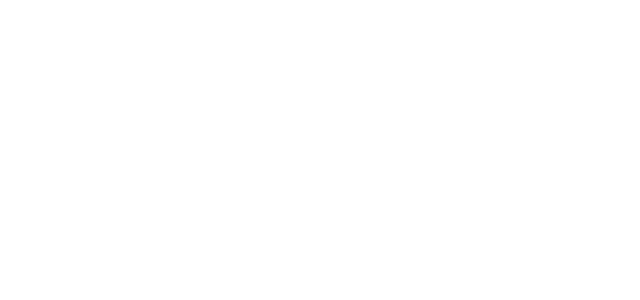
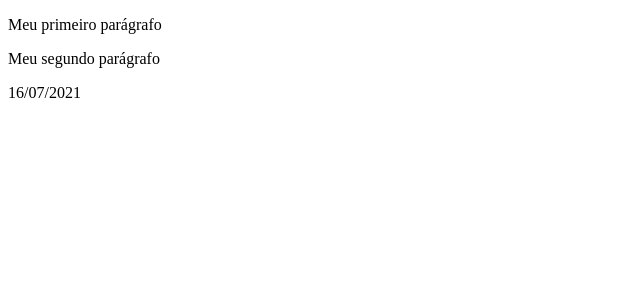
Before and after one commit to saulocode1/santander-lets-code-react, a React (Create React App) app in the folder 3 - React - Componentes Tipo Classe/Aula 03 - Instalação/meu-app/: page / in a window 1280 px wide. Shown: the top 300 px of the page, without its empty margins (0-640 px from the left). Built offline with nearby package versions, Linux system fonts and the light colour scheme.

Commit message:
Finish lesson 3.3

```diff
--- a/3 - React - Componentes Tipo Classe/Aula 03 - Instalação/meu-app/src/App.js
+++ b/3 - React - Componentes Tipo Classe/Aula 03 - Instalação/meu-app/src/App.js
@@ -1,9 +1,23 @@
 import React from 'react';
 
-function App() {
-  return (
-    <div className="App">
-    </div>
-  );
+class App extends React.Component {
+  render(){
+    return (
+      <>
+        <p>
+          Meu primeiro parágrafo
+        </p>
+        <p>
+          Meu segundo parágrafo
+        </p>
+        <p>
+          {new Date().toLocaleDateString('pt-BR')}
+        </p>
+      </>
+    );
+  }
 }
+
 export default App;
+
+/* <> / <React.Fragment> - Fragment. Tag vazia */
```
